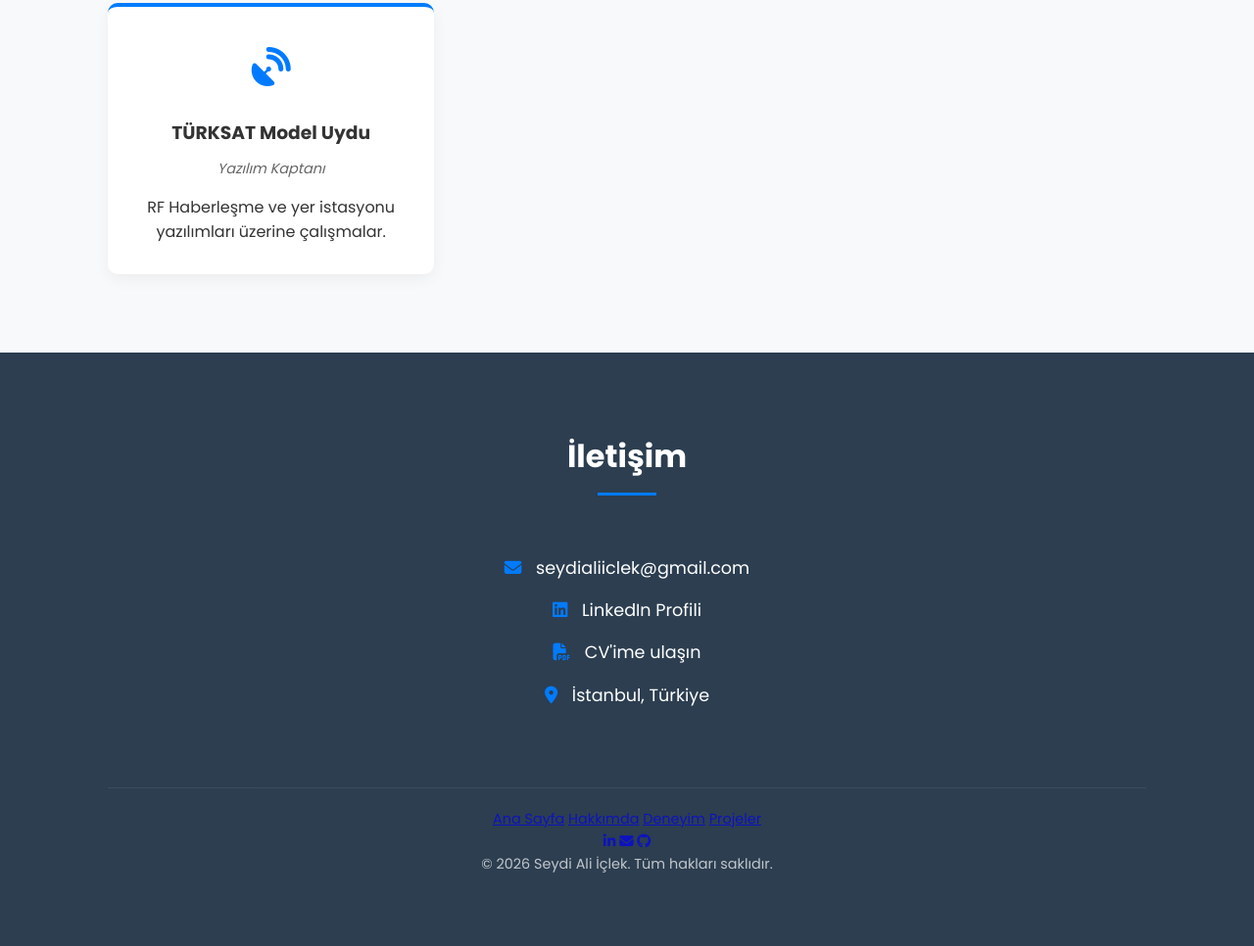
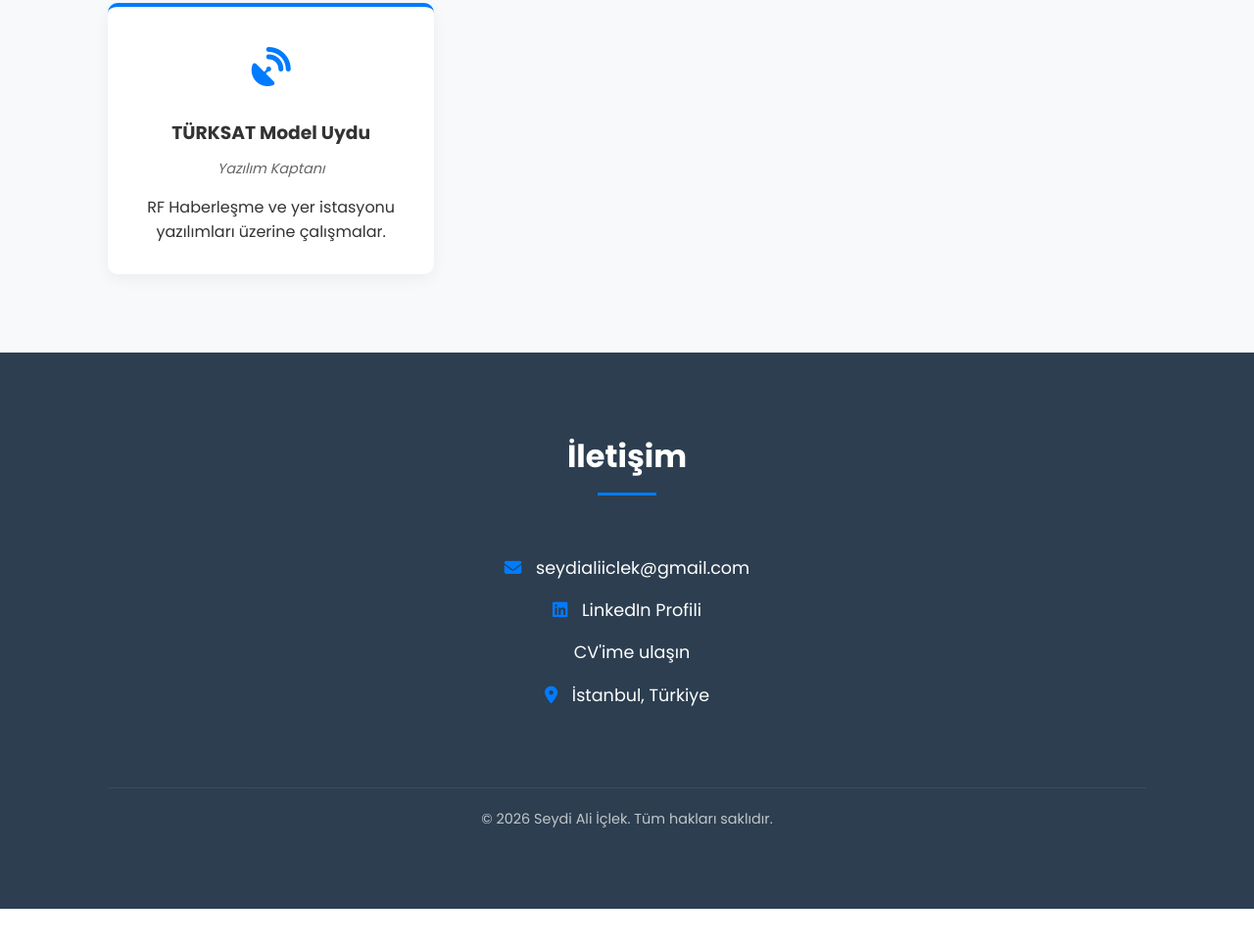
Before and after one commit to Themilkshake/Themilkshake.github.io, a plain HTML site: page index.html in a window 1280 px wide. Shown: the part 3491-4457 px from the top of the page at 98% size. After the commit the page ends 4419 px from the top, so only its background shows below. Drawn offline with Linux system fonts and the light colour scheme.

Commit message:
Refactor contact section and remove footer elements

```diff
--- a/index.html
+++ b/index.html
@@ -171,7 +171,6 @@
     <section id="contact" class="section bg-dark">
         <div class="container">
             <h2 class="section-title">İletişim</h2>
-
             <div class="contact-content">
                 <div class="contact-links">
                     <a href="mailto:seydialiiclek@gmail.com" class="contact-item">
@@ -181,36 +180,16 @@
                         <i class="fab fa-linkedin"></i> LinkedIn Profili
                     </a>
                     <a href="https://drive.google.com/file/d/13pgU59V1eBCknI8-T5oOZGDGEPPcItQT/view?usp=sharing" target="_blank" class="contact-item">
-                        <i class="fas fa-file-pdf"></i> CV'ime ulaşın
+                        <i></i> CV'ime ulaşın
                     </a>
                     <div class="contact-item">
                         <i class="fas fa-map-marker-alt"></i> İstanbul, Türkiye
                     </div>
                 </div>
             </div>
-
             <footer class="footer">
-                <div class="footer-container">
-
-                    <div class="footer-nav">
-                        <a href="#home">Ana Sayfa</a>
-                        <a href="#about">Hakkımda</a>
-                        <a href="#experience">Deneyim</a>
-                        <a href="#projects">Projeler</a>
-                    </div>
-
-                    <div class="footer-social">
-                        <a href="https://www.linkedin.com/in/seydi-ali-iclek" target="_blank"><i class="fab fa-linkedin-in"></i></a>
-                        <a href="mailto:seydialiiclek@gmail.com"><i class="fas fa-envelope"></i></a>
-                        <a href="#"><i class="fab fa-github"></i></a>
-                    </div>
-
-                    <div class="footer-copy">
-                        <p>&copy; 2026 Seydi Ali İçlek. Tüm hakları saklıdır.</p>
-                    </div>
-                </div>
+                <p>&copy; 2026 Seydi Ali İçlek. Tüm hakları saklıdır.</p>
             </footer>
-
         </div>
     </section>
 
```
